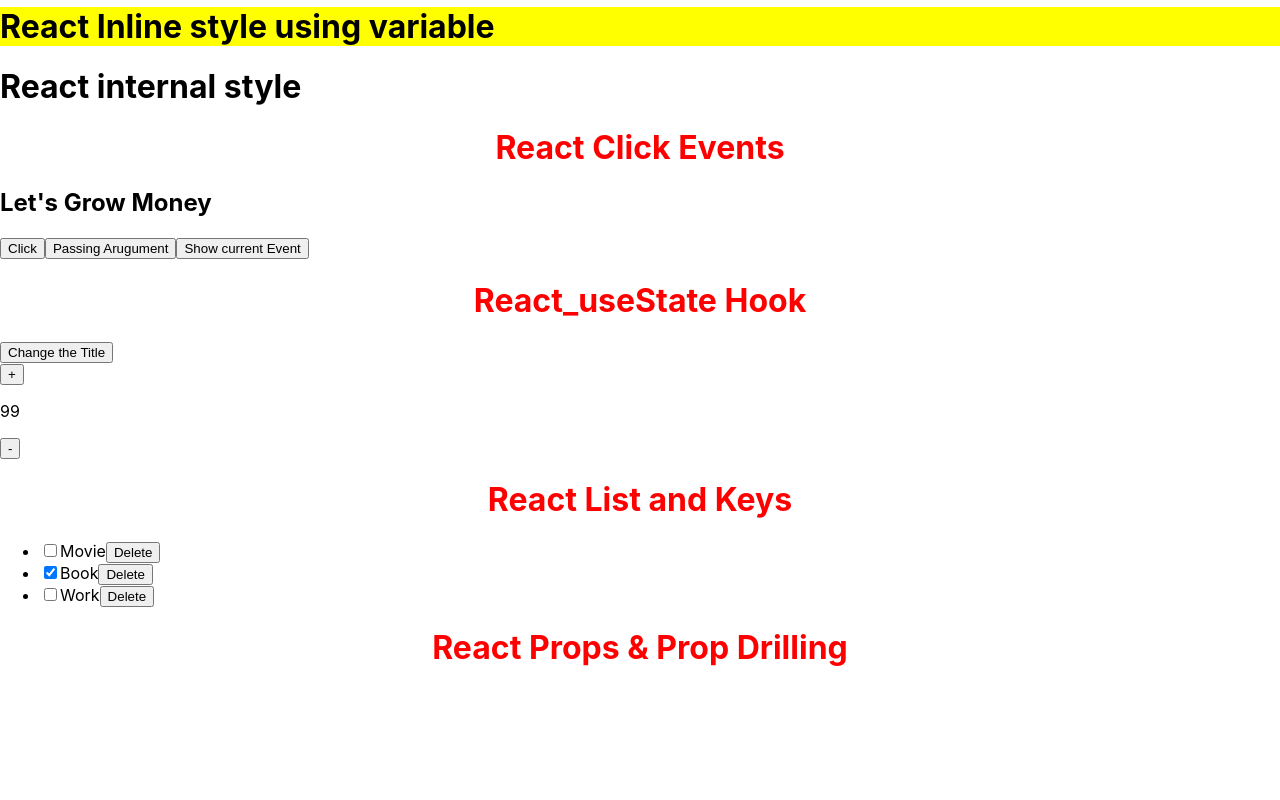
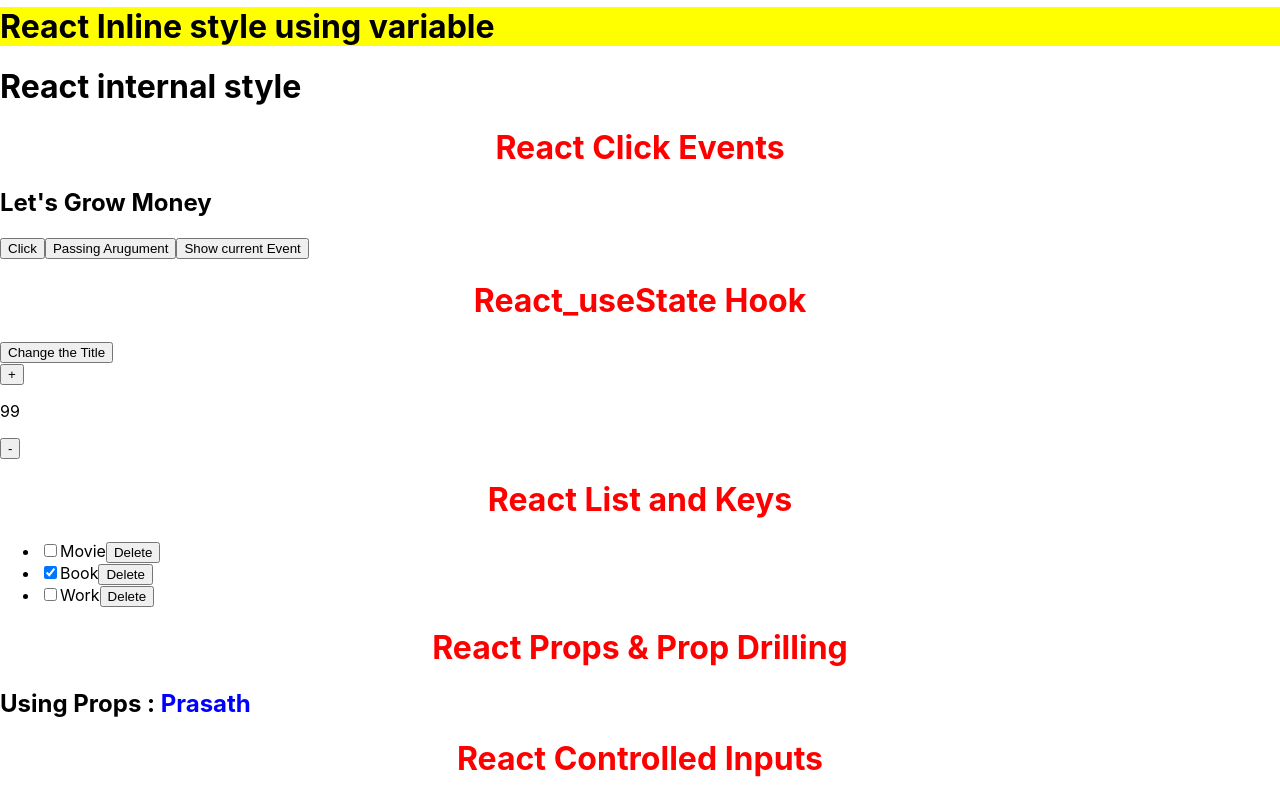
Before and after one commit to A-PRASATHARUMUGAM/All_Program_Practice, a React (Create React App) app in the folder React_js/practice_react/: page / in a window 1280 px wide. Shown: the part 488-1288 px from the top of the page. Before the commit the page ends 1177 px from the top, so only its background shows below. Built offline with nearby package versions, Linux system fonts and the light colour scheme.

Commit message:
create the 2 file to practice the react props and react controller input

```diff
--- a/React_js/practice_react/src/App.js
+++ b/React_js/practice_react/src/App.js
@@ -7,6 +7,7 @@ import ReactEvents from "./React_Click_Events";
 import ReactUseState from "./React_useState_Hook";
 import ReactListKeys from "./React_List_and_Keys";
 import ReactProps from "./React_Props_Prop_Drilling";
+import ReactControlledInput from "./React_Controlled_Inputs";
 
 function App() {
 
@@ -14,14 +15,15 @@ function App() {
   return (
 
    <div>
-      <Header />
+      <Header   />
       <Section />
       <Footer />
       <RectCss/>
       <ReactEvents />
       <ReactUseState />
       <ReactListKeys />
-      <ReactProps />
+      <ReactProps title="Prasath" />
+      <ReactControlledInput />
 
    </div>
   );
--- /dev/null
+++ b/React_js/practice_react/src/React_Controlled_Inputs.jsx
@@ -0,0 +1,16 @@
+import React from 'react';
+
+const ReactControlledInput=()=>{
+
+    return (
+        <div >
+               <h1 style={{textAlign:'center',color:'red'}}>React Controlled Inputs </h1>
+
+
+        </div>
+    );
+
+}
+
+
+export default ReactControlledInput;
--- a/React_js/practice_react/src/React_Props_Prop_Drilling.jsx
+++ b/React_js/practice_react/src/React_Props_Prop_Drilling.jsx
@@ -1,13 +1,13 @@
 import React from 'react';
 
-const ReactProps=()=>{
+const ReactProps=(props)=>{
 
 
     return (
         <div>
-             <h1 style={{textAlign:'center',color:'red'}}>React Props & Prop Drilling </h1>
+            <h1 style={{textAlign:'center',color:'red'}}>React Props & Prop Drilling </h1>
 
-
+            <h2>Using Props : <span style={{color:'blue'}}>{props.title}</span> </h2>
 
         </div>
     );
```
